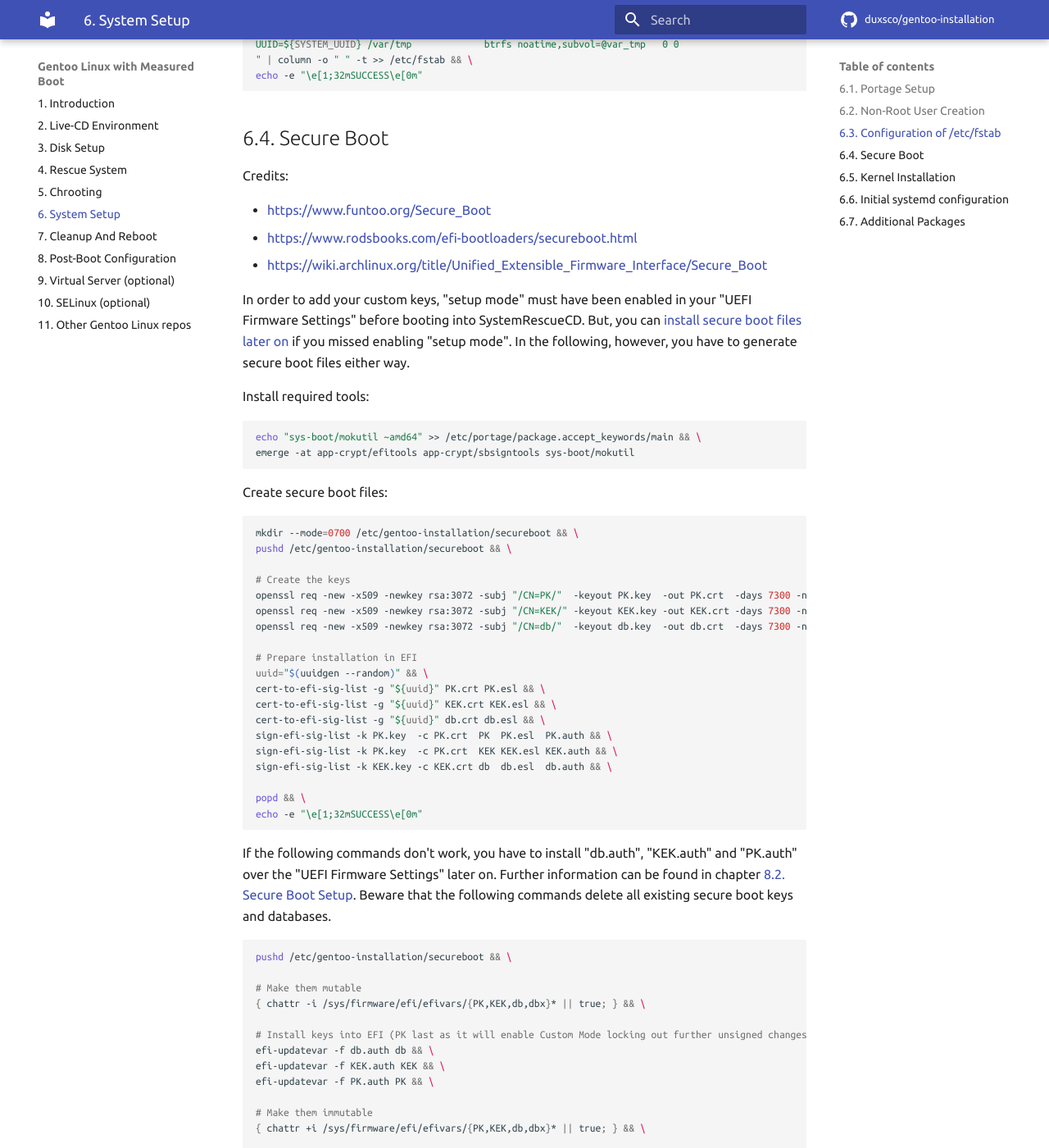
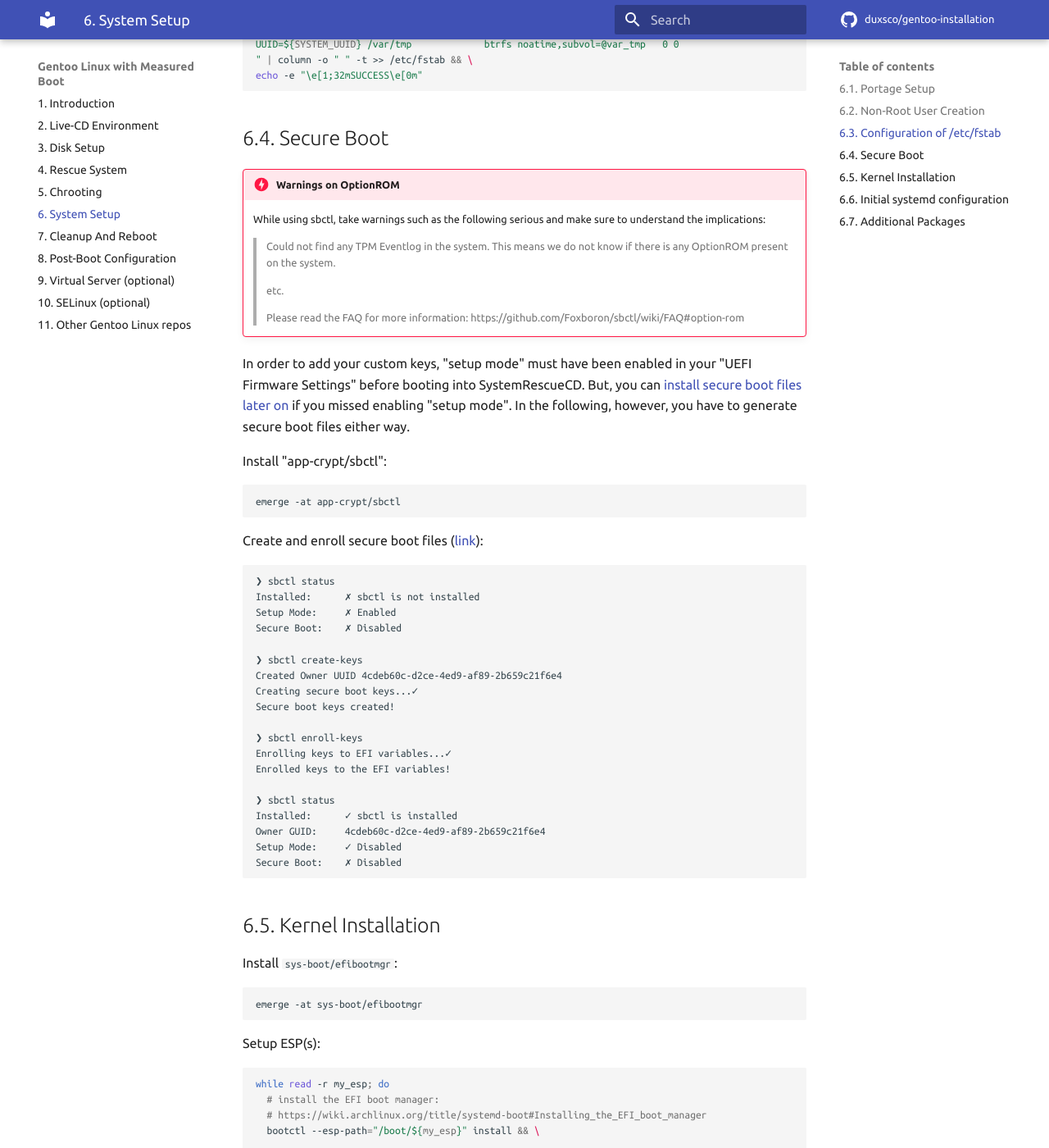
Before and after one commit to duxsco/gentoo-installation, an MkDocs documentation site: the page built from docs/system_setup.md, in a window 1280 px wide and 1400 px high, scrolled down 4511 px. Shown: the whole window at 82% size. Built offline with MkDocs 1.6.1 and Material for MkDocs 9.7.7, drawn with Linux system fonts in a browser that asks for light colours; emoji names are drawn with the system emoji font; comment, search, counter and statistics services are not loaded; some of the changed text lies outside the part shown.

Commit message:
Use sbctl

````diff
--- a/docs/system_setup.md
+++ b/docs/system_setup.md
@@ -235,63 +235,46 @@ echo -e "\e[1;32mSUCCESS\e[0m"
 
 ## 6.4. Secure Boot
 
-Credits:
+!!! danger "Warnings on OptionROM"
 
-- [https://www.funtoo.org/Secure_Boot](https://www.funtoo.org/Secure_Boot)
-- [https://www.rodsbooks.com/efi-bootloaders/secureboot.html](https://www.rodsbooks.com/efi-bootloaders/secureboot.html)
-- [https://wiki.archlinux.org/title/Unified_Extensible_Firmware_Interface/Secure_Boot](https://wiki.archlinux.org/title/Unified_Extensible_Firmware_Interface/Secure_Boot)
+    While using sbctl, take warnings such as the following serious and make sure to understand the implications:
+
+    > Could not find any TPM Eventlog in the system. This means we do not know if there is any OptionROM present on the system.
+
+    > etc.
+
+    > Please read the FAQ for more information: https://github.com/Foxboron/sbctl/wiki/FAQ#option-rom
 
 In order to add your custom keys, "setup mode" must have been enabled in your "UEFI Firmware Settings" before booting into SystemRescueCD. But, you can [install secure boot files later on](/post-boot_configuration/#82-secure-boot-setup) if you missed enabling "setup mode". In the following, however, you have to generate secure boot files either way.
 
-Install required tools:
+Install "app-crypt/sbctl":
 
 ```shell
-echo "sys-boot/mokutil ~amd64" >> /etc/portage/package.accept_keywords/main && \
-emerge -at app-crypt/efitools app-crypt/sbsigntools sys-boot/mokutil
+emerge -at app-crypt/sbctl
 ```
 
-Create secure boot files:
+Create and enroll secure boot files ([link](https://wiki.archlinux.org/title/Unified_Extensible_Firmware_Interface/Secure_Boot#sbctl)):
 
 ```shell
-mkdir --mode=0700 /etc/gentoo-installation/secureboot && \
-pushd /etc/gentoo-installation/secureboot && \
+❯ sbctl status
+Installed:      ✗ sbctl is not installed
+Setup Mode:     ✗ Enabled
+Secure Boot:    ✗ Disabled
 
-# Create the keys
-openssl req -new -x509 -newkey rsa:3072 -subj "/CN=PK/"  -keyout PK.key  -out PK.crt  -days 7300 -nodes -sha256 && \
-openssl req -new -x509 -newkey rsa:3072 -subj "/CN=KEK/" -keyout KEK.key -out KEK.crt -days 7300 -nodes -sha256 && \
-openssl req -new -x509 -newkey rsa:3072 -subj "/CN=db/"  -keyout db.key  -out db.crt  -days 7300 -nodes -sha256 && \
+❯ sbctl create-keys
+Created Owner UUID 4cdeb60c-d2ce-4ed9-af89-2b659c21f6e4
+Creating secure boot keys...✓
+Secure boot keys created!
 
-# Prepare installation in EFI
-uuid="$(uuidgen --random)" && \
-cert-to-efi-sig-list -g "${uuid}" PK.crt PK.esl && \
-cert-to-efi-sig-list -g "${uuid}" KEK.crt KEK.esl && \
-cert-to-efi-sig-list -g "${uuid}" db.crt db.esl && \
-sign-efi-sig-list -k PK.key  -c PK.crt  PK  PK.esl  PK.auth && \
-sign-efi-sig-list -k PK.key  -c PK.crt  KEK KEK.esl KEK.auth && \
-sign-efi-sig-list -k KEK.key -c KEK.crt db  db.esl  db.auth && \
+❯ sbctl enroll-keys
+Enrolling keys to EFI variables...✓
+Enrolled keys to the EFI variables!
 
-popd && \
-echo -e "\e[1;32mSUCCESS\e[0m"
-```
-
-If the following commands don't work, you have to install "db.auth", "KEK.auth" and "PK.auth" over the "UEFI Firmware Settings" later on. Further information can be found in chapter [8.2. Secure Boot Setup](/post-boot_configuration/#82-secure-boot-setup). Beware that the following commands delete all existing secure boot keys and databases.
-
-```shell
-pushd /etc/gentoo-installation/secureboot && \
-
-# Make them mutable
-{ chattr -i /sys/firmware/efi/efivars/{PK,KEK,db,dbx}* || true; } && \
-
-# Install keys into EFI (PK last as it will enable Custom Mode locking out further unsigned changes)
-efi-updatevar -f db.auth db && \
-efi-updatevar -f KEK.auth KEK && \
-efi-updatevar -f PK.auth PK && \
-
-# Make them immutable
-{ chattr +i /sys/firmware/efi/efivars/{PK,KEK,db,dbx}* || true; } && \
-
-popd && \
-echo -e "\e[1;32mSUCCESS\e[0m"
+❯ sbctl status
+Installed:      ✓ sbctl is installed
+Owner GUID:     4cdeb60c-d2ce-4ed9-af89-2b659c21f6e4
+Setup Mode:     ✓ Disabled
+Secure Boot:    ✗ Disabled
 ```
 
 ## 6.5. Kernel Installation
@@ -322,9 +305,9 @@ while read -r my_esp; do
   mv "/boot/${my_esp}/systemrescuecd.efi" "/boot/${my_esp}/EFI/Linux/" && \
 
   # secure boot sign EFI binaries
-  sbsign --key /etc/gentoo-installation/secureboot/db.key --cert /etc/gentoo-installation/secureboot/db.crt --output "/boot/${my_esp}/EFI/systemd/systemd-bootx64.efi" "/boot/${my_esp}/EFI/systemd/systemd-bootx64.efi" && \
-  sbsign --key /etc/gentoo-installation/secureboot/db.key --cert /etc/gentoo-installation/secureboot/db.crt --output "/boot/${my_esp}/EFI/BOOT/BOOTX64.EFI" "/boot/${my_esp}/EFI/BOOT/BOOTX64.EFI" && \
-  sbsign --key /etc/gentoo-installation/secureboot/db.key --cert /etc/gentoo-installation/secureboot/db.crt --output "/boot/${my_esp}/EFI/Linux/systemrescuecd.efi" "/boot/${my_esp}/EFI/Linux/systemrescuecd.efi" && \
+  sbctl sign "/boot/${my_esp}/EFI/systemd/systemd-bootx64.efi" && \
+  sbctl sign "/boot/${my_esp}/EFI/BOOT/BOOTX64.EFI" && \
+  sbctl sign "/boot/${my_esp}/EFI/Linux/systemrescuecd.efi" && \
 
   echo -e "\e[1;32mSUCCESS\e[0m"
 done < <(grep -Po "^UUID=[0-9A-F]{4}-[0-9A-F]{4}[[:space:]]+/boot/\Kefi[a-z](?=[[:space:]]+vfat[[:space:]]+)" /etc/fstab)
@@ -352,8 +335,8 @@ rm -f /root/portage_hook_kernel && \
 echo 'if [[ ${EBUILD_PHASE} == postinst ]]; then
     while read -r my_esp; do
         bootctl --esp-path="/boot/${my_esp}" --no-variables --graceful update && \
-        sbsign --key /etc/gentoo-installation/secureboot/db.key --cert /etc/gentoo-installation/secureboot/db.crt --output "/boot/${my_esp}/EFI/systemd/systemd-bootx64.efi" "/boot/${my_esp}/EFI/systemd/systemd-bootx64.efi" && \
-        sbsign --key /etc/gentoo-installation/secureboot/db.key --cert /etc/gentoo-installation/secureboot/db.crt --output "/boot/${my_esp}/EFI/BOOT/BOOTX64.EFI" "/boot/${my_esp}/EFI/BOOT/BOOTX64.EFI"
+        sbctl sign "/boot/${my_esp}/EFI/systemd/systemd-bootx64.efi" && \
+        sbctl sign "/boot/${my_esp}/EFI/BOOT/BOOTX64.EFI"
 
         if [[ $? -ne 0 ]]; then
 cat <<'\''EOF'\''
@@ -407,8 +390,8 @@ early_microcode=yes
 uefi_stub=/usr/lib/systemd/boot/efi/linuxx64.efi.stub
 
 # set files used to secure boot sign
-uefi_secureboot_cert=/etc/gentoo-installation/secureboot/db.crt
-uefi_secureboot_key=/etc/gentoo-installation/secureboot/db.key
+uefi_secureboot_cert=/usr/share/secureboot/keys/db/db.pem
+uefi_secureboot_key=/usr/share/secureboot/keys/db/db.key
 
 # kernel command-line parameters
 CMDLINE=(
````
Also changed, not shown: other parts of docs/system_setup.md (+1 -1 lines), docs/post-boot_configuration.md (+11 -5 lines), docs/rescue_system.md (+1 -1 lines).
